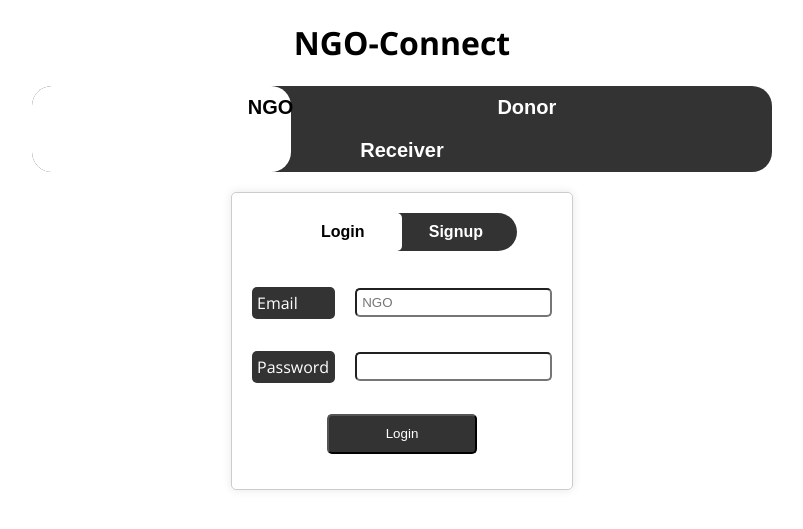
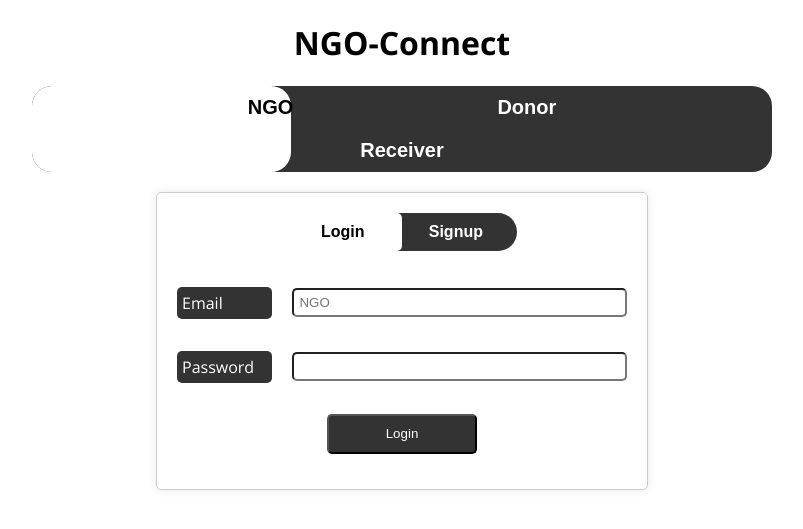
Before and after one commit to selmanfariz18/NGO-connect, a Django app: page /signup/ in a window 1280 px wide. Shown: the top 529 px of the page, without its empty margins (238-1041 px from the left). Run offline with Django 5.2, Linux system fonts and the light colour scheme.

Commit message:
main-container adjusted

```diff
--- a/ngo_connect/base/templates/signup.html
+++ b/ngo_connect/base/templates/signup.html
@@ -23,7 +23,7 @@
       }
 
       .main-container {
-        width: 300px;
+        width: 450px;
         margin: auto;
         padding: 20px;
         border: 1px solid #ccc;
```
